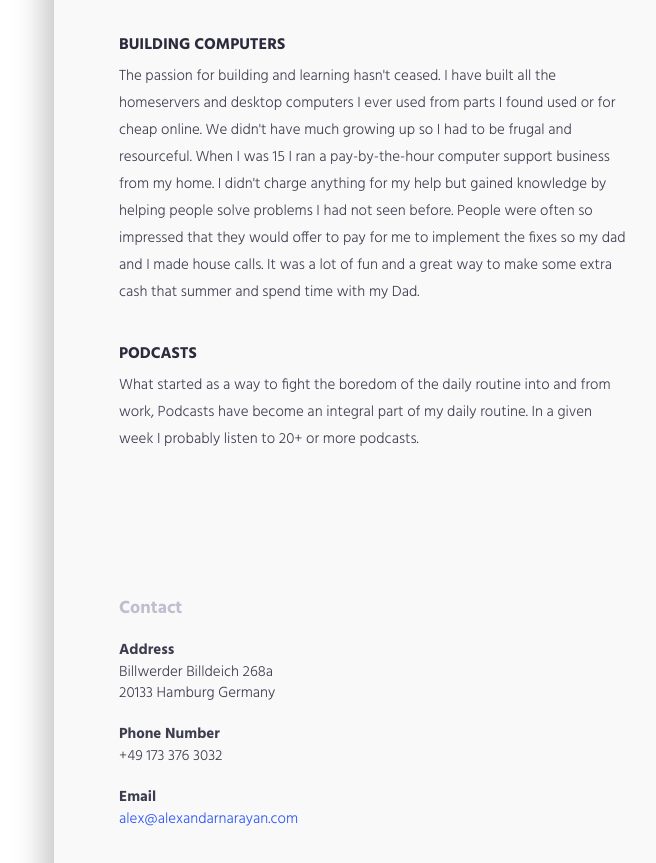
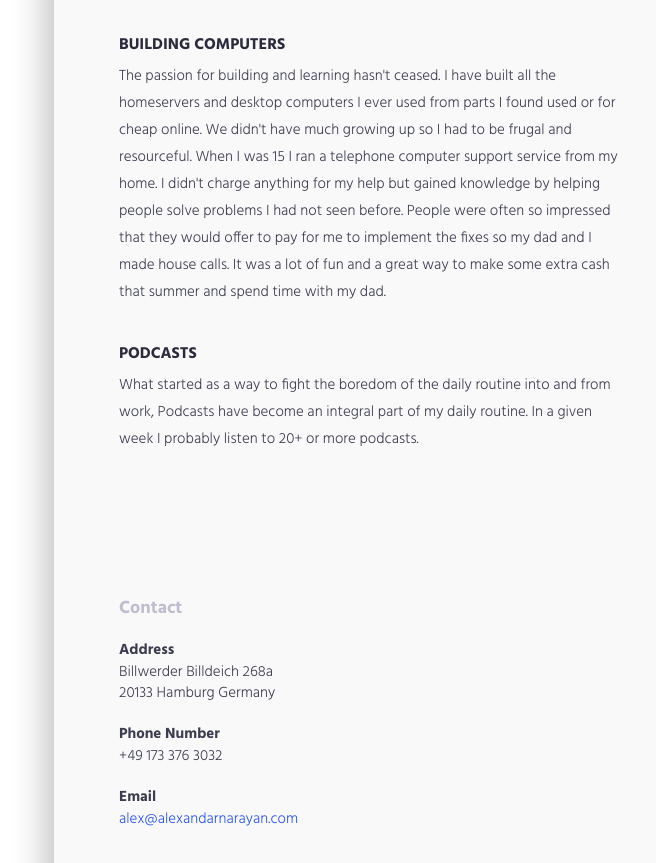
Before and after one commit to gigatexal/gigatexal.github.io, a plain HTML site: page index.html in a window 1280 px wide. Shown: the part 4613-5476 px from the top of the page, without its empty margins (586-1242 px from the left). Drawn offline with nearby package versions, Linux system fonts and the light colour scheme.

Commit message:
Update index.html

```diff
--- a/index.html
+++ b/index.html
@@ -977,7 +977,7 @@ button:focus,
                 <div class="content-item">
                     <h3>Building Computers</h3>
 
-                    <p>The passion for building and learning hasn't ceased. I have built all the homeservers and desktop computers I ever used from parts I found used or for cheap online. We didn't have much growing up so I had to be frugal and resourceful. When I was 15 I ran a pay-by-the-hour computer support business from my home. I didn't charge anything for my help but gained knowledge by helping people solve problems I had not seen before. People were often so impressed that they would offer to pay for me to implement the fixes so my dad and I made house calls. It was a lot of fun and a great way to make some extra cash that summer and spend time with my Dad.</p>
+                    <p>The passion for building and learning hasn't ceased. I have built all the homeservers and desktop computers I ever used from parts I found used or for cheap online. We didn't have much growing up so I had to be frugal and resourceful. When I was 15 I ran a telephone computer support service from my home. I didn't charge anything for my help but gained knowledge by helping people solve problems I had not seen before. People were often so impressed that they would offer to pay for me to implement the fixes so my dad and I made house calls. It was a lot of fun and a great way to make some extra cash that summer and spend time with my dad.</p>
 
                 </div>
                 <div class="content-item">
```
